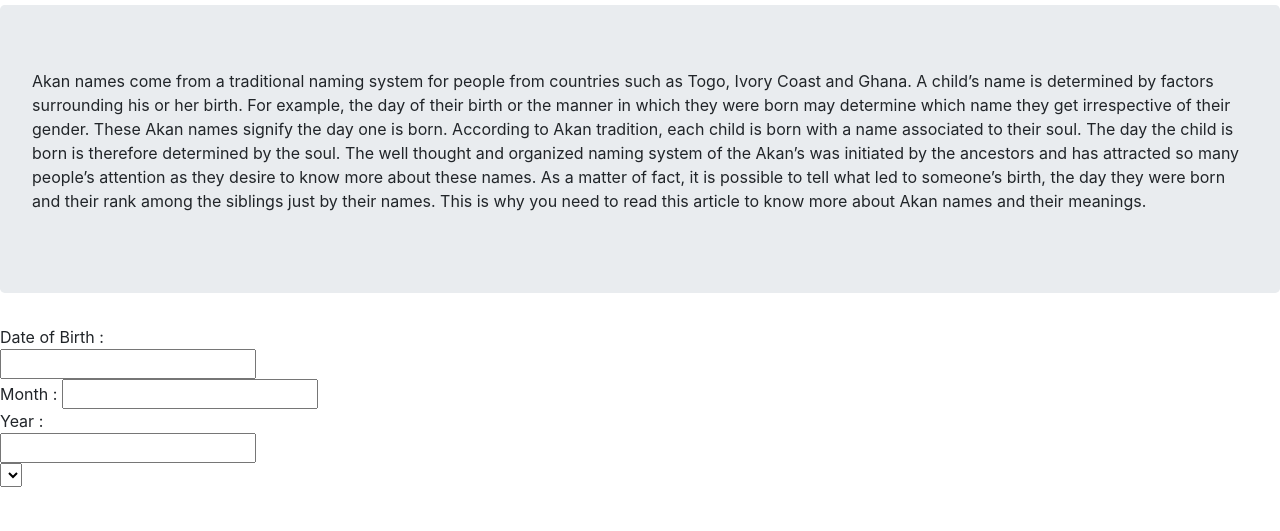
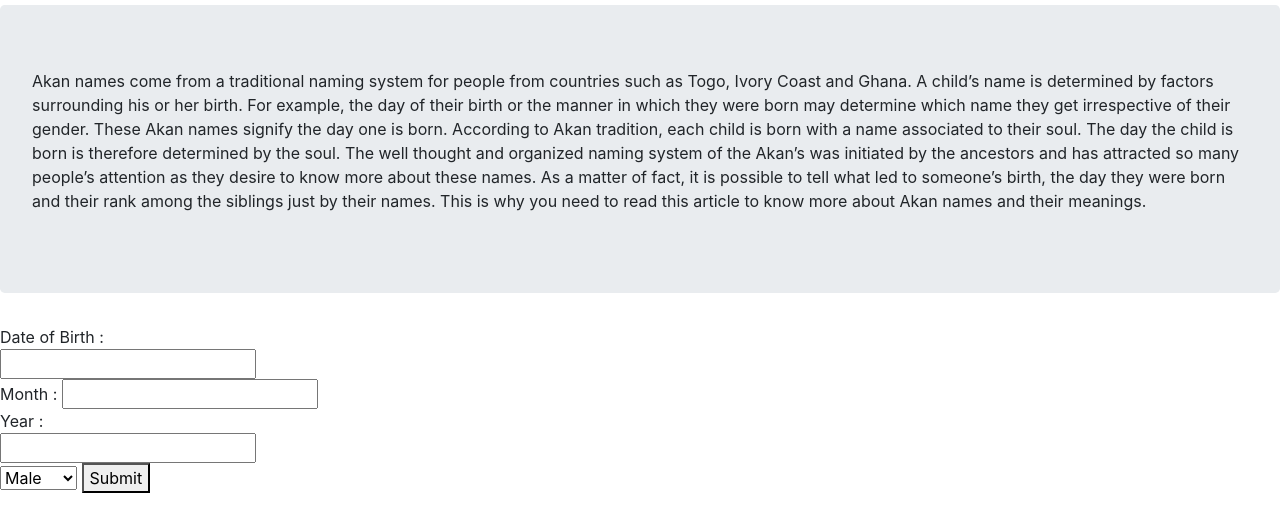
Before and after one commit to Peter-cloud-web/Akan-names-generator, a plain HTML site: page index.html in a window 1280 px wide. Shown: the part 51-582 px from the top of the page. Drawn offline with Linux system fonts and the light colour scheme.

Commit message:
Use button event handler to engage and display output

```diff
--- a/index.html
+++ b/index.html
@@ -27,9 +27,13 @@
 			Year :<br>
 			<input type="text" id = "year"><br>
 
-			<select>
 
+			<select id="Operators"><br>
+				<option value="Male">Male</option>
+				<option value="Female">Female</option>
 			</select>
+
+			<button onclick="akan()" id = "btn1">Submit</button>
 
 
 		</form>
```
